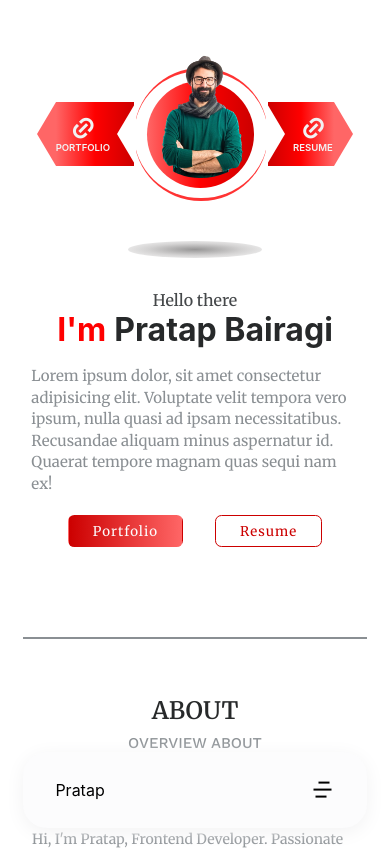
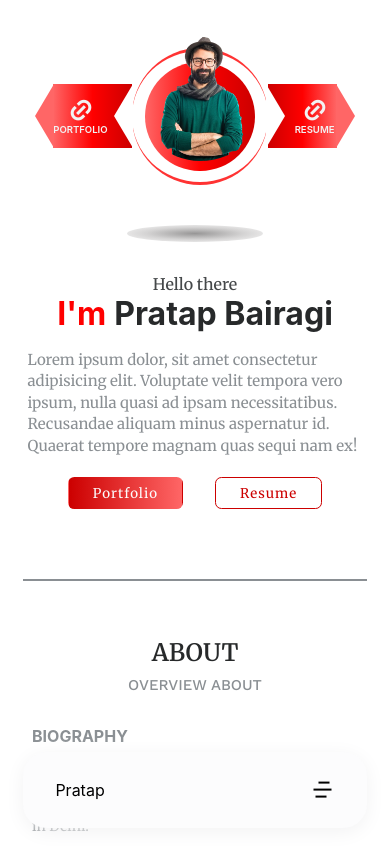
Before and after one commit to pratapbairagi/portfolio3, a React (Create React App) app in the folder portfolio/: page / in a window 390 px wide. Shown: the top 850 px of the page. Built offline with nearby package versions, Linux system fonts and the light colour scheme.

Commit message:
modifying css

```diff
--- a/portfolio/src/App.css
+++ b/portfolio/src/App.css
@@ -1132,6 +1132,8 @@ a:hover{
     align-items: center;
   }
 
+
+  .hero_container,
   .about_container,
   .skills_container,
   .qualification_container,
@@ -1155,6 +1157,9 @@ a:hover{
 
   /* hero or home */
 
+  /* .hero_container{
+
+  } */
   .hero_info {
     font-size: calc(var(--mobile-normal-font-size) - 1px);
     font-weight: var(--font-regular);
```
